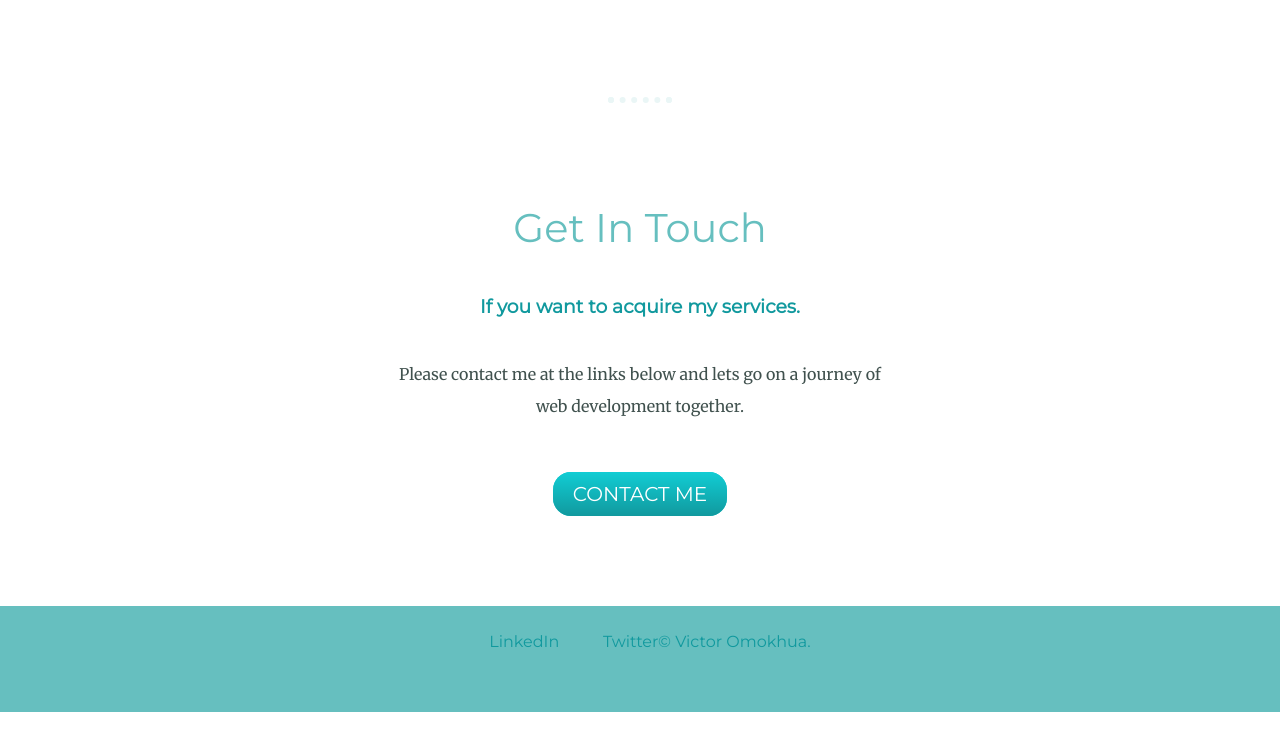
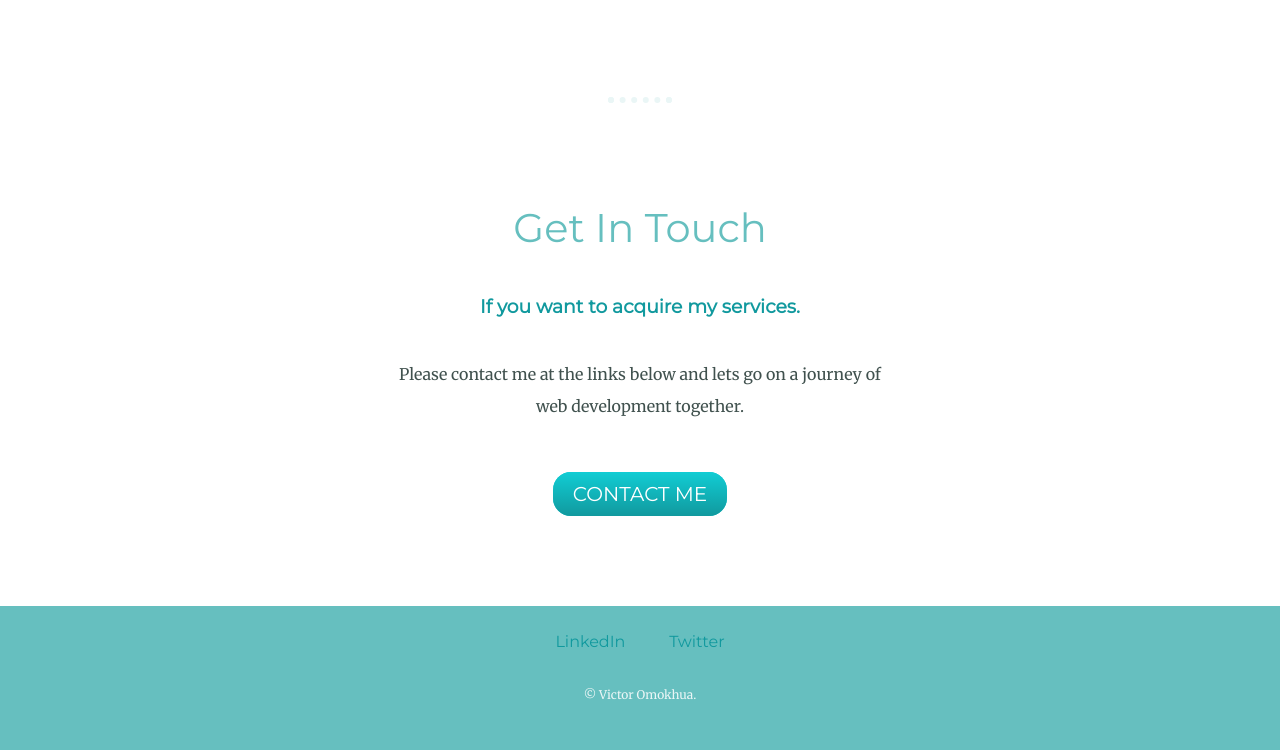
Before and after one commit to TheHoarder/cv, a plain HTML site: page index.html in a window 1280 px wide. Shown: the part 1987-2737 px from the top of the page. Drawn offline with Linux system fonts and the light colour scheme.

Commit message:
Update index.html

```diff
--- a/index.html
+++ b/index.html
@@ -52,7 +52,7 @@
 
       <div class="bottom-container">
         <a class="footer-link" href="https://www.linkedin.com/">LinkedIn</a>
-        <a class="footer-link" href="https://twitter.com/">Twitter</
+          <a class="footer-link" href="https://twitter.com/">Twitter</a>
         <p class="copyright">© Victor Omokhua.</p>
       </div>
 
```
